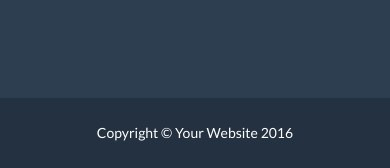
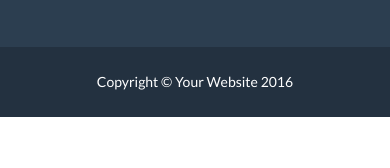
Before and after one commit to MajaliaRin/MajaliaRin.github.io, a website: page index.html in a window 390 px wide. Shown: the part 5592-5760 px from the top of the page. After the commit the page ends 5709 px from the top, so only its background shows below. Drawn offline with nearby package versions, Linux system fonts and the light colour scheme; files that its build step writes are made by us from their sources.

Commit message:
I Modify

```diff
--- a/index.html
+++ b/index.html
@@ -291,9 +291,7 @@
                             </li>
                         </ul>
                     </div>
-                    <div class="footer-col col-md-4">
 
-                    </div>
                 </div>
             </div>
         </div>
```
